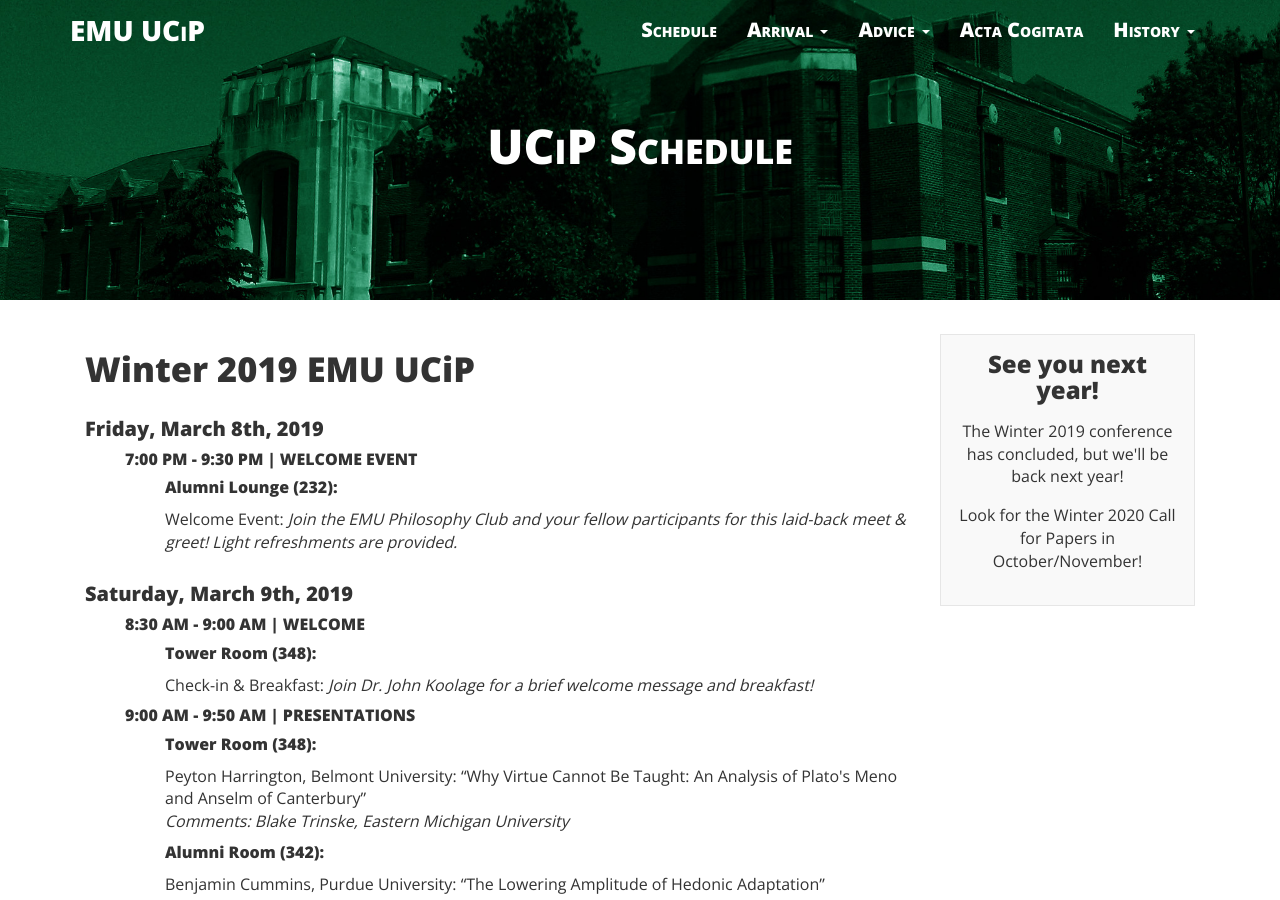
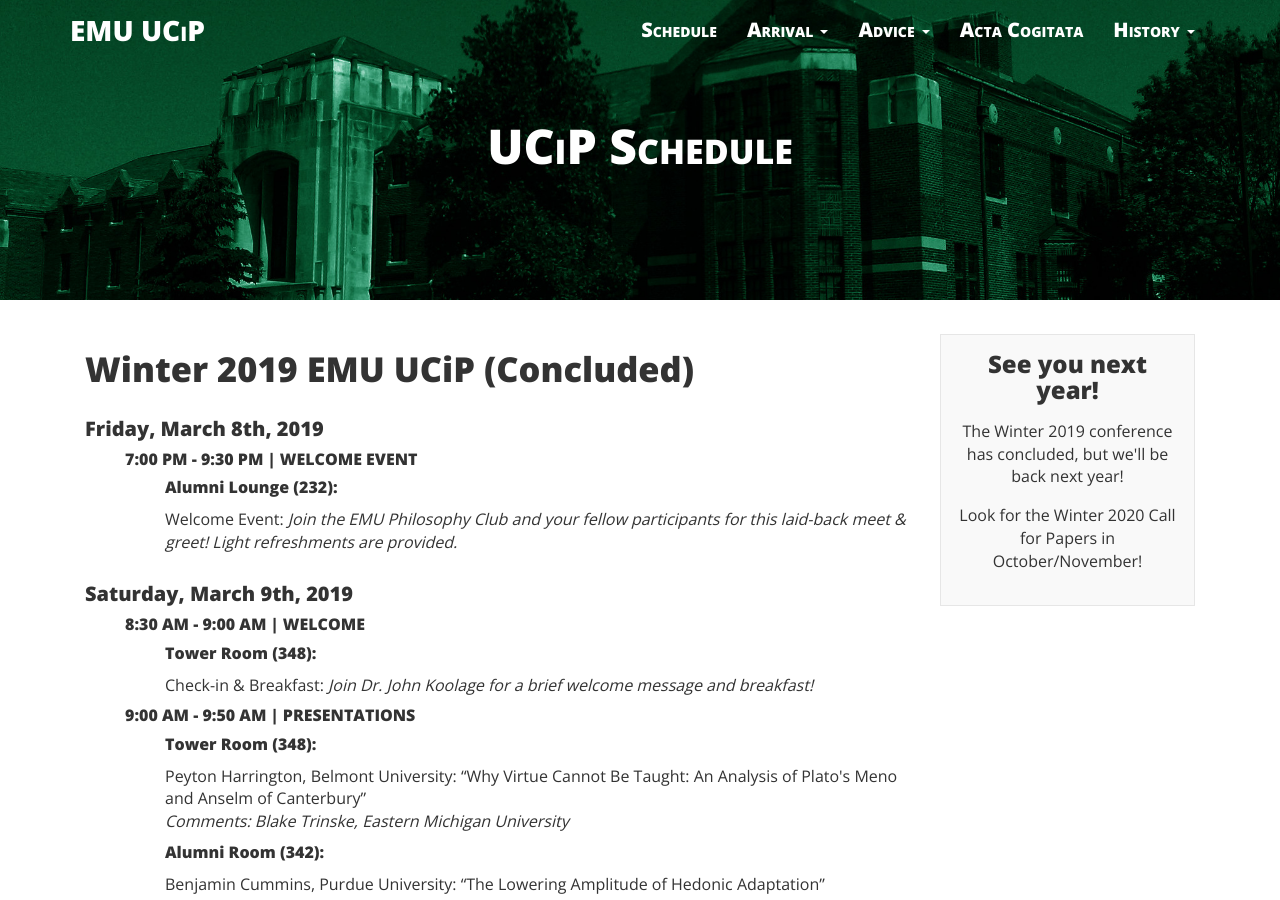
Before and after one commit to ucip/ucip.github.io, a Jekyll site: the page built from schedule.md, in a window 1280 px wide and 900 px high. Built offline with Jekyll 4.4.1, drawn with Linux system fonts in a browser that asks for light colours; nearby versions of some CDN libraries.

Commit message:
adding that 2019 is concluded

```diff
--- a/schedule.md
+++ b/schedule.md
@@ -7,7 +7,7 @@ permalink: /schedule/
 
 <div class="container">
   <div class="col-sm-9 col-xs-12">
-    <h3 class="home-h3">Winter 2019 EMU UCiP</h3>
+    <h3 class="home-h3">Winter 2019 EMU UCiP (Concluded)</h3>
     <!--<p><small><b>Note:</b> Papers selected for presentation will be announced by the end of January. The 2018 UCiP Schedule will be available shortly thereafter.</small></p>-->
     <div>
       <h4 class="schedule-header">Friday, March 8th, 2019</h4>
```
